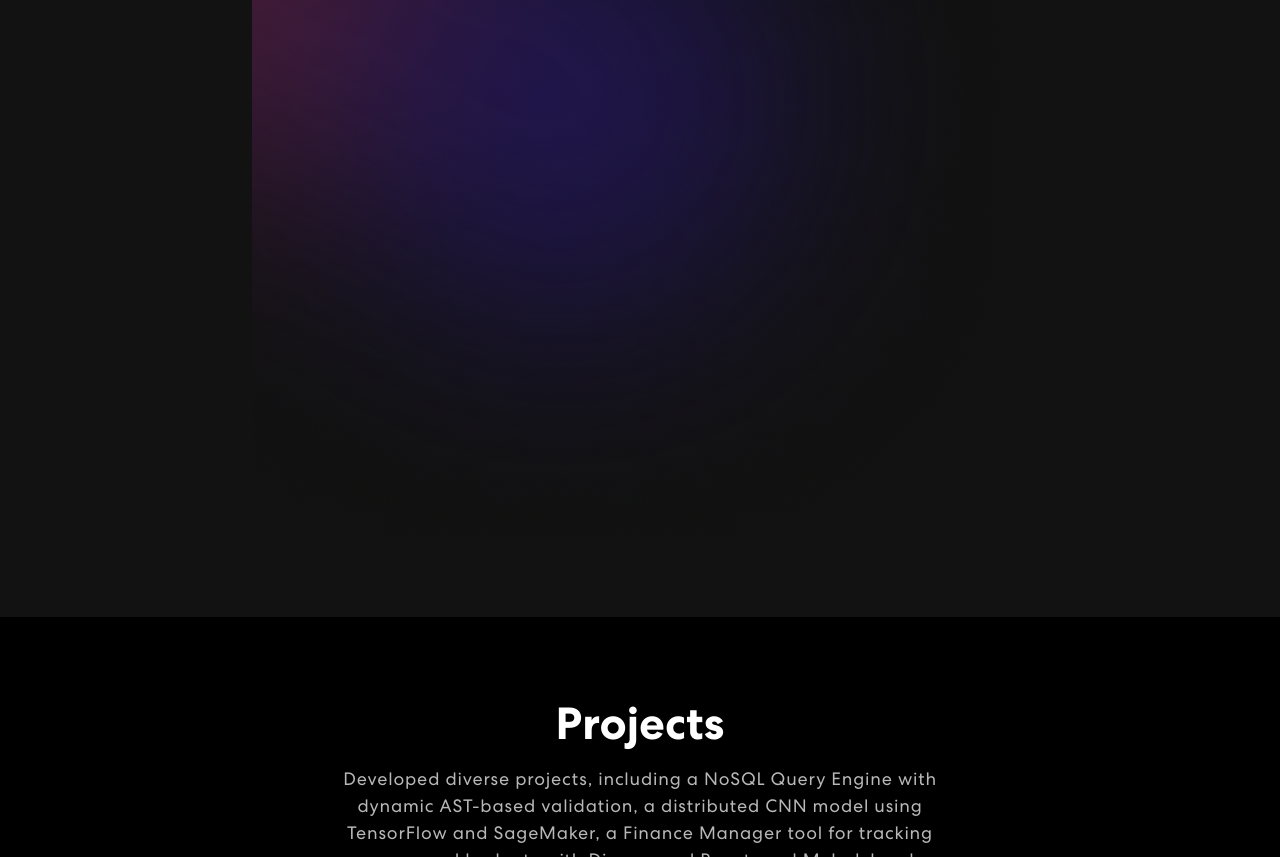
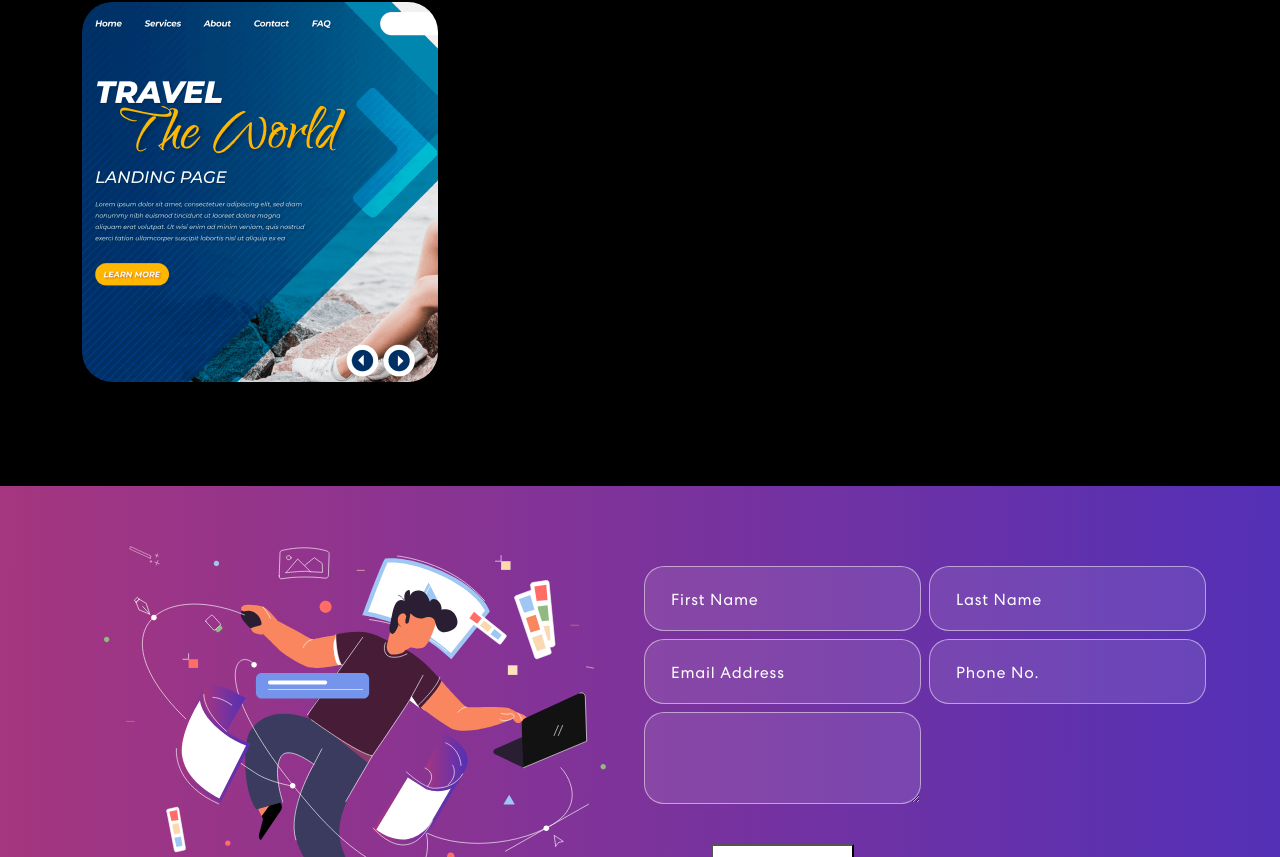
Before and after one commit to aradsab/AradParshadPortfolio, a React (Create React App) app: page / in a window 1280 px wide. Shown: the part 1943-2800 px from the top of the page. Built offline with nearby package versions, Linux system fonts and the light colour scheme.

Commit message:
added contact

```diff
--- a/package.json
+++ b/package.json
@@ -7,6 +7,10 @@
     "@testing-library/react": "^13.4.0",
     "@testing-library/user-event": "^13.5.0",
     "bootstrap": "^5.3.3",
+    "cors": "^2.8.5",
+    "emailjs-com": "^3.2.0",
+    "express": "^4.21.2",
+    "nodemailer": "^6.9.16",
     "react": "^18.3.1",
     "react-bootstrap": "^2.10.6",
     "react-bootstrap-icons": "^1.11.5",
--- a/src/App.css
+++ b/src/App.css
@@ -430,6 +430,78 @@ nav.navbar .navbar-toggler[aria-expanded="true"] .navbar-toggler-icon {
   right: 0;
   z-index: -4;
 }
+
+/************ Projects Css ************/
+.contact {
+  background: linear-gradient(90.21deg, #AA367C -5.91%, #4A2FBD 111.58%);
+  padding: 60px 0 200px 0;
+}
+.contact img {
+  width: 92%;
+}
+.contact h2 {
+  font-size: 45px;
+  font-weight: 700;
+  margin-bottom: 30px;
+}
+.contact form input, .contact form textarea {
+  width: 100%;
+  background: rgba(255, 255, 255, 0.1);
+  border: 1px solid rgba(255, 255, 255, 0.5);
+  border-radius: 20px;
+  color: #fff;
+  margin: 0 0 8px 0;
+  padding: 18px 26px;
+  font-weight: 500;
+  font-size: 18px;
+  letter-spacing: 0.8px;
+  transition: 0.3s ease-in-out;
+}
+.contact form input:focus, .contact form textarea:focus {
+  background: rgba(255, 255, 255, 1);
+  color: #121212;
+}
+.contact form input::placeholder, .contact form textarea::placeholder {
+  font-size: 16px;
+  font-weight: 400;
+  color: #fff;
+}
+.contact form input:focus::placeholder, .contact form textarea:focus::placeholder {
+  color: #121212;
+  opacity: 0.8;
+}
+.contact form button {
+  font-weight: 700;
+  color: #000;
+  background-color: #fff;
+  padding: 14px 48px;
+  font-size: 18px;
+  margin-top: 25px;
+  border-radius: 0;
+  position: relative;
+  transition: 0.3s ease-in-out;
+}
+.contact form button span {
+  z-index: 1;
+  position: relative;
+}
+.contact form button:hover {
+  color: #fff;
+}
+.contact form button::before {
+  content: "";
+  background: #121212;
+  width: 0;
+  height: 100%;
+  position: absolute;
+  top: 0;
+  left: 0;
+  z-index: 0;
+  transition: 0.3s ease-in-out;
+}
+.contact form button:hover::before {
+  width: 100%;
+}
 .App {
   text-align: center;
 }
--- a/src/App.js
+++ b/src/App.js
@@ -4,6 +4,7 @@ import {NavigationBar} from "./component/NavigationBar";
 import { Banner } from './component/Banner';
 import { Skills } from './component/Skills';
 import { Projects } from './component/Projects';
+import { Contact } from './component/Contact';
 
 function App() {
   return (
@@ -12,6 +13,7 @@ function App() {
         <Banner />
         <Skills />
         <Projects />
+        <Contact />
       </div>
   );
 }
--- a/src/component/Banner.js
+++ b/src/component/Banner.js
@@ -43,8 +43,8 @@ export const Banner = () => {
             <Container>
                 <Row className="align-items-center">
                     <Col xs={12} md={6} xl={7} >
-                        <span className="tagline">Welcome to my portfolio!</span>
-                        <h1>{"I'm Arad "}<span className="wrap">{text}</span></h1>
+                        <span className="tagline">Welcome to my Portfolio</span>
+                        <h1>{"I'm Arad a "}<span className="wrap">{text}</span></h1>
                         <p>I have experience with Java, Python, Go, and TypeScript, building scalable systems using SOLID principles and optimizing algorithms through projects like a Value Iteration simulation. My background in distributed systems, containerization with Docker/Kubernetes, and data science equips me to tackle complex technical challenges and deliver efficient solutions.</p>
                         <button onClick={() => {console.log('hey')}}> Let's connnect <ArrowRightCircle size={25} /></button>
                     </Col>
--- /dev/null
+++ b/src/component/Contact.js
@@ -0,0 +1,107 @@
+import {useState} from 'react';
+import {Container, Row, Col} from "react-bootstrap";
+
+import contactImage from '../assets/img/contact-img.svg'
+import * as emailjs from "emailjs-com";
+import toast from "bootstrap/js/src/toast";
+
+export const Contact = () => {
+    const formInitialDetails = {
+        firstName: '',
+        lastName: '',
+        email: '',
+        phone: '',
+        message: ''
+    }
+
+    const [formDetails, setFormDetails] = useState(formInitialDetails);
+    const [buttonText, setButtonText] = useState('Send');
+    const [status, setStatus] = useState({});
+
+    const onFromUpdate = (category, value) => {
+        setFormDetails({
+            ...formDetails,[category]: value
+        })
+    }
+
+    async function handleSubmit(e){
+        e.preventDefault();
+        setButtonText("Sending...");
+        await sendMessage()
+        setButtonText("Send");
+        setFormDetails(formInitialDetails);
+    }
+    async function sendMessage() {
+        const templateParams = {
+            from_name: "Arad",
+            to_name: "arad.prsabet@gmail.com",
+            message: formDetails.message
+        };
+        var data = {
+            service_id: 'service_jfcymw7',
+            template_id: 'template_5enn6dq',
+            user_id: 'w5ZsPxehfJLhojgwd',
+            template_params: templateParams
+        };
+
+        fetch('https://api.emailjs.com/api/v1.0/email/send', {
+            method: 'POST',
+            headers: {
+                'Content-Type': 'application/json'
+            },
+            body: JSON.stringify(data)
+        })
+            .then(response => {
+                if (response.ok) {
+                    alert('Your mail is sent!');
+                } else {
+                    return response.json().then(error => {
+                        throw new Error(JSON.stringify(error));
+                    });
+                }
+            })
+            .catch(error => {
+                alert('Oops... ' + error.message);
+            });
+    }
+
+    return (
+        <section className="contact" id="contact">
+            <Container>
+                <Row className="align-items-center">
+                    <Col md={6}>
+                        <img src={contactImage} alt="Contact Me"/>
+                    </Col>
+                    <Col md={6}>
+                        <form onSubmit={handleSubmit}>
+                            <Row>
+                                <Col sm={6} className="px-1">
+                                    <input type="text" value={formDetails.firstName} placeholder="First Name" onChange={(e) => {onFromUpdate("firstName", e.target.value)}} />
+                                </Col>
+                                <Col sm={6} className="px-1">
+                                    <input type="text" value={formDetails.lastName} placeholder="Last Name" onChange={(e) => {onFromUpdate("lastName", e.target.value)}} />
+                                </Col>
+                                <Col sm={6} className="px-1">
+                                    <input type="email" value={formDetails.email} placeholder="Email Address" onChange={(e) => {onFromUpdate("email", e.target.value)}} />
+                                </Col>
+                                <Col sm={6} className="px-1">
+                                    <input type="tel" value={formDetails.phone} placeholder="Phone No." onChange={(e) => {onFromUpdate("phone", e.target.value)}} />
+                                </Col>
+                                <Col sm={6} className="px-1">
+                                    <textarea row="6" value={formDetails.message} onChange={(e) => {onFromUpdate("message", e.target.value)}} />
+                                    <button type="submit" ><span> {buttonText} </span></button>
+                                </Col>
+                                {
+                                    status.message &&
+                                    <Col>
+                                        <p className={status.message === false ? "danger": "success"}>{status.message}</p>
+                                    </Col>
+                                }
+                            </Row>
+                        </form>
+                    </Col>
+                </Row>
+            </Container>
+        </section>
+    )
+}
--- a/src/component/NavigationBar.js
+++ b/src/component/NavigationBar.js
@@ -38,7 +38,7 @@ export const NavigationBar = () => {
                         <Nav className="ms-auto">
                             <Nav.Link href="#home" className={activeLink === 'home' ? 'active navbar-link' : 'navbar-link'} onClick={() => onUpdateActiveLink('home')}>Home</Nav.Link>
                             <Nav.Link href="#skills" className={activeLink === 'skills' ? 'active navbar-link' : 'navbar-link'} onClick={() => onUpdateActiveLink('skills')}>Skills</Nav.Link>
-                            <Nav.Link href="#projects" className={activeLink === 'projects' ? 'active navbar-link' : 'navbar-link'} onClick={() => onUpdateActiveLink('projects')}>Projects</Nav.Link>
+                            <Nav.Link href="#project" className={activeLink === 'projects' ? 'active navbar-link' : 'navbar-link'} onClick={() => onUpdateActiveLink('projects')}>Projects</Nav.Link>
                         </Nav>
                         <span className="navbar-text">
                             <div className="social-icon">
--- a/src/component/Skills.js
+++ b/src/component/Skills.js
@@ -62,7 +62,7 @@ export const Skills = () => {
                     </Col>
                 </Row>
             </Container>
-            <img className="backgroud-image-left" src={colorSharp}/>
+            <img className="background-image-left" src={colorSharp} alt="Image" />
         </section>
     )
 }
```
Also changed, not shown: Server.js (added), 2 other files (tests, documents, lock files or other folders).
